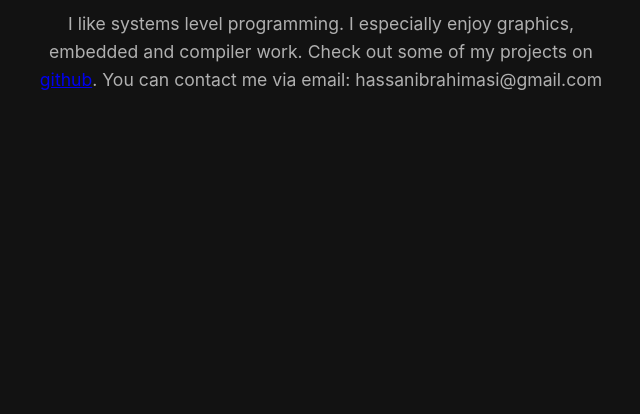
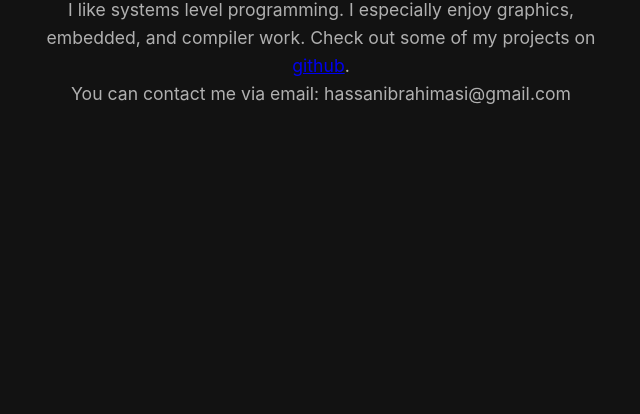
Before and after one commit to Hassan-Ibrahim-1/Hassan-Ibrahim-1.github.io, a plain HTML site: page index.html in a window 1280 px wide. Shown: the part 386-800 px from the top of the page, without its empty margins (319-959 px from the left). Drawn offline with Linux system fonts and the light colour scheme.

Commit message:
Correct punctuation in index.html
Fixed punctuation in the description paragraph.

```diff
--- a/index.html
+++ b/index.html
@@ -10,9 +10,9 @@
     <main>
       <h1>Hassan Ibrahim</h1>
       <p class="description">
-        I like systems level programming. I especially enjoy graphics, embedded
+        I like systems level programming. I especially enjoy graphics, embedded,
         and compiler work. Check out some of my projects on
-        <a href="https://www.github.com/Hassan-Ibrahim-1">github</a>. You can contact me
+        <a href="https://www.github.com/Hassan-Ibrahim-1">github</a>.<br>You can contact me
         via email: hassanibrahimasi@gmail.com
       </p>
     </main>
```
